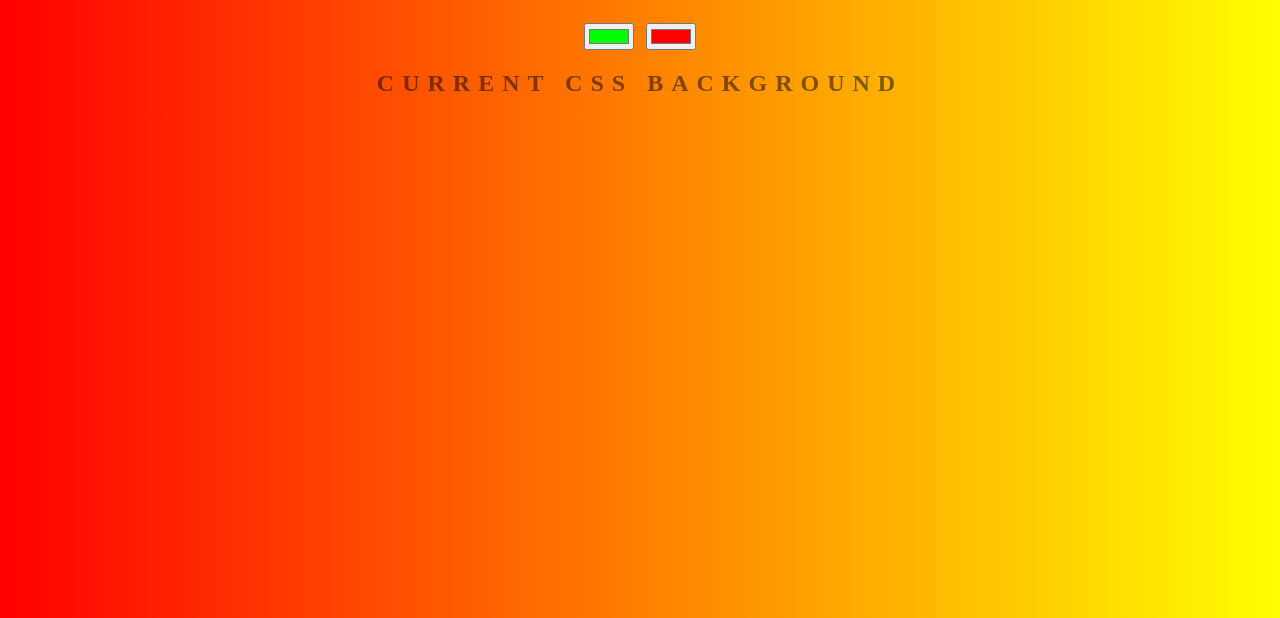
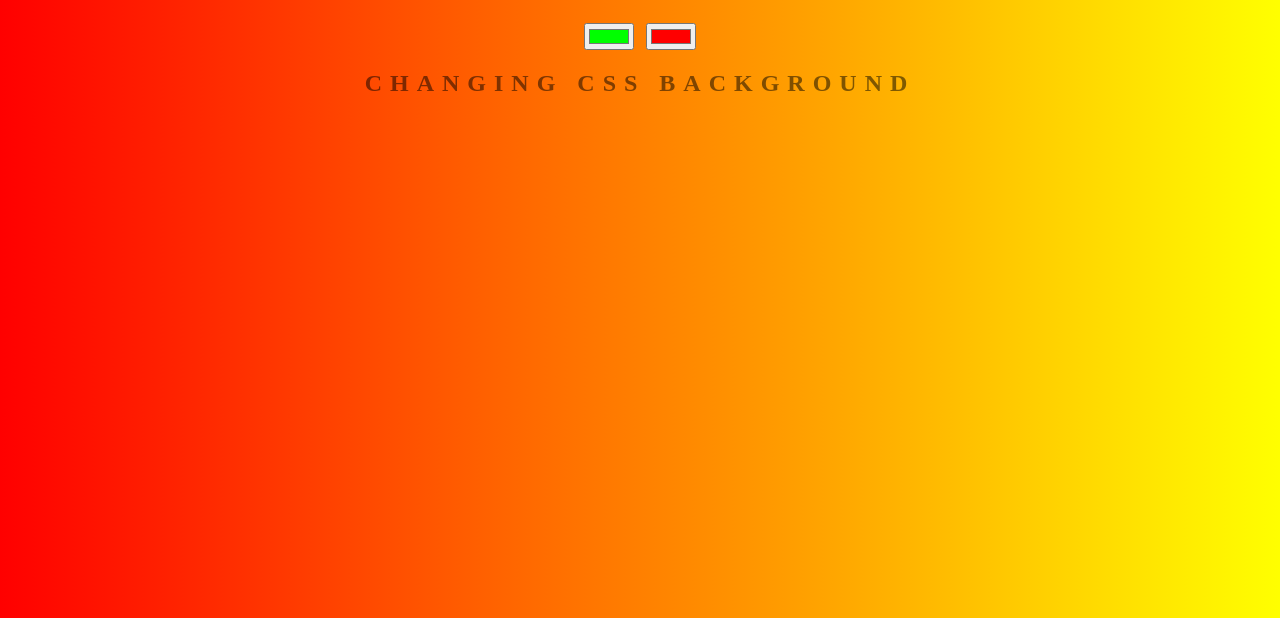
Before and after one commit to anthonyekeh/git-background-gen, a plain HTML site: page index.html in a window 1280 px wide. Shown: the part 182-800 px from the top of the page. Drawn offline with Linux system fonts and the light colour scheme.

Commit message:
changed second header

```diff
--- a/index.html
+++ b/index.html
@@ -8,7 +8,7 @@
 	<h1>coolest trending Generator</h1>
 	<input class="color1" type="color" name="color1" value="#00ff00">
 	<input class="color2" type="color" name="color2" value="#ff0000">
-	<h2>Current CSS Background</h2>
+	<h2>Changing CSS Background</h2>
 	<h3></h3>
 	<script type="text/javascript" src="script.js"></script>
 </body>
```
